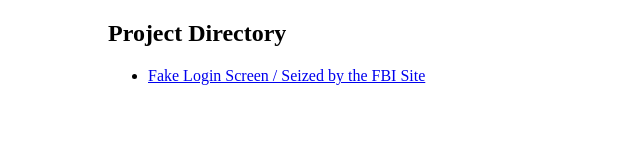
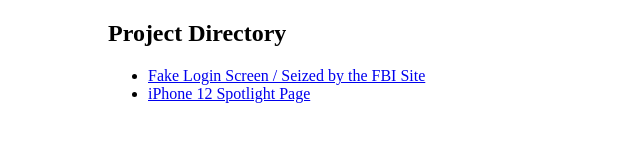
Before and after one commit to viggersd/viggersd.github.io, a plain HTML site: page index.html in a window 1280 px wide. Shown: the whole page, without its empty margins (0-640 px from the left). Drawn offline with Linux system fonts and the light colour scheme.

Commit message:
Update index.html

```diff
--- a/index.html
+++ b/index.html
@@ -11,6 +11,7 @@
         <h2>Project Directory</h2>
         <ul>
             <li><a href="fakelogin/login.html">Fake Login Screen / Seized by the FBI Site</a></li>
+            <li><a href="iphone12/index.html">iPhone 12 Spotlight Page</a></li>
         </ul>
     </body>
 </html>
```
